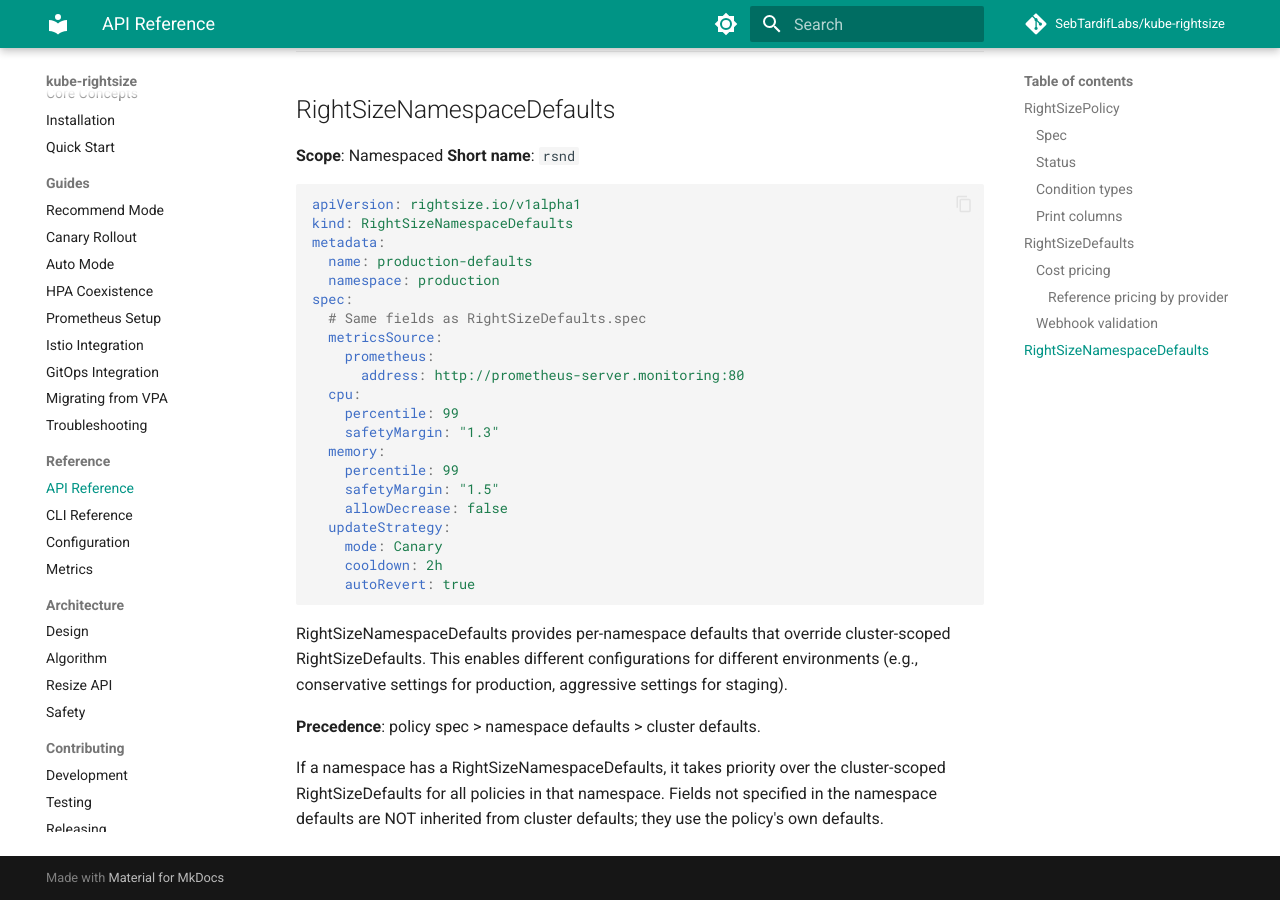
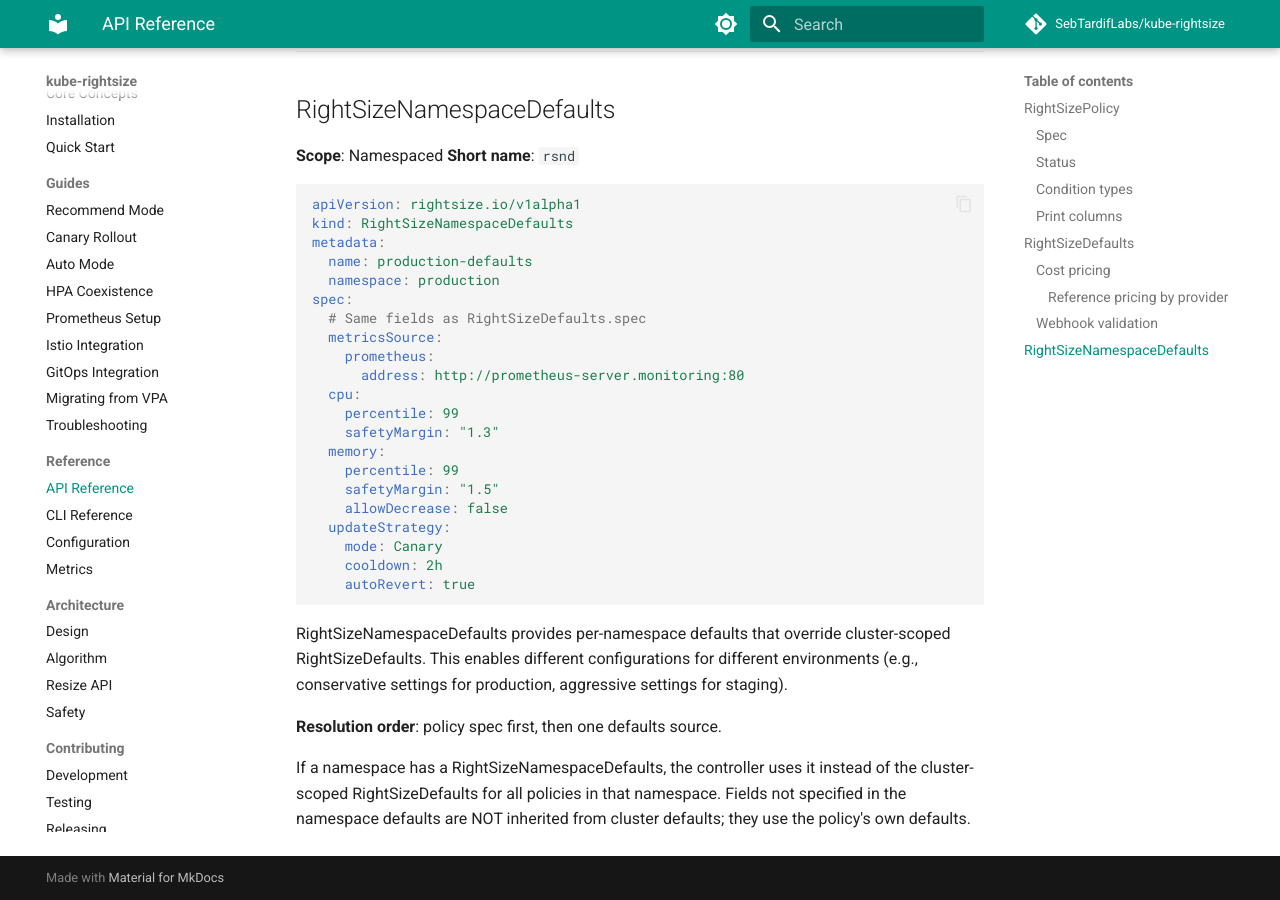
Before and after one commit to attune-io/attune, an MkDocs documentation site: the page built from docs/reference/api.md, in a window 1280 px wide and 900 px high, scrolled down 6320 px. Built offline with MkDocs 1.6.1 and Material for MkDocs 9.7.7, drawn with Linux system fonts in a browser that asks for light colours; comment, search, counter and statistics services are not loaded.

Commit message:
docs: clarify namespace defaults semantics
Signed-off-by: Sebastien Tardif <sebtardif@ncf.ca>

```diff
--- a/docs/reference/api.md
+++ b/docs/reference/api.md
@@ -264,9 +264,9 @@ cluster-scoped RightSizeDefaults. This enables different configurations
 for different environments (e.g., conservative settings for production,
 aggressive settings for staging).
 
-**Precedence**: policy spec > namespace defaults > cluster defaults.
+**Resolution order**: policy spec first, then one defaults source.
 
-If a namespace has a RightSizeNamespaceDefaults, it takes priority over
-the cluster-scoped RightSizeDefaults for all policies in that namespace.
-Fields not specified in the namespace defaults are NOT inherited from
-cluster defaults; they use the policy's own defaults.
+If a namespace has a RightSizeNamespaceDefaults, the controller uses it
+instead of the cluster-scoped RightSizeDefaults for all policies in that
+namespace. Fields not specified in the namespace defaults are NOT inherited
+from cluster defaults; they use the policy's own defaults.
```
Also changed, not shown: docs/SPEC.md (+5 -3 lines), docs/architecture/design.md (+1 -1 lines), docs/getting-started/concepts.md (+4 -4 lines).
